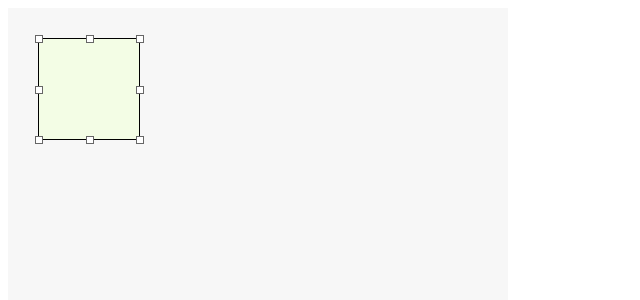
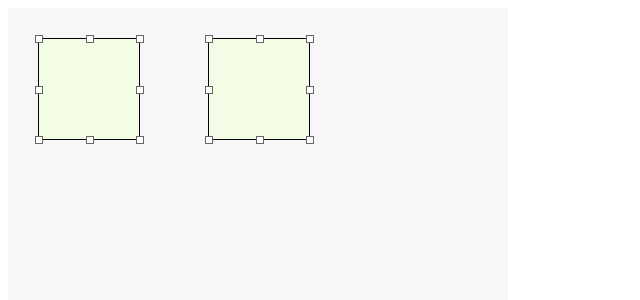
Before and after one commit to chenyunjie/simple-rc-drag, a React (Vite) app: page / in a window 1280 px wide. Shown: the top 300 px of the page, without its empty margins (0-640 px from the left). Built offline with nearby package versions, Linux system fonts and the light colour scheme.

Commit message:
修复多个drag对象同步问题

```diff
--- a/examples/App.tsx
+++ b/examples/App.tsx
@@ -14,6 +14,16 @@ function App() {
           height={100}
           x={30}
           y={30} />
+
+        <Drag
+          onChange={(v) => {
+            console.log('位置变更了:', v)
+          }}
+          container="box"
+          width={100}
+          height={100}
+          x={200}
+          y={30} />
       </div>
     </div>
   )
--- a/src/index.tsx
+++ b/src/index.tsx
@@ -61,13 +61,15 @@ export default class Drag extends React.Component<DragProps, any> {
           this.currentY = this.element.parentElement.offsetTop;
         }
       } else {
-        if (anchors.includes(e.target.id)) {
-          this.isMouseDown = true;
-          this.dragDirection = e.target.id;
+
+        if (e.target && e.target.parentElement === this.element) {
+          const { key } = e.target.dataset;
+          if (anchors.includes(key)) {
+            this.isMouseDown = true;
+            this.dragDirection = key;
+          }
         }
-
       }
-
     });
 
     window.addEventListener('mousemove', (e) => {
@@ -269,7 +271,7 @@ export default class Drag extends React.Component<DragProps, any> {
 
     const border = `solid ${anchorBorderWidth}px ${anchorBorderColor}`;
 
-    const { x = 20, y = 20, width = 100, height = 100, background = 'rgba(243,255,226,.8)', containerStyle = {} } = this.props;
+    const { background = 'rgba(243,255,226,.8)', containerStyle = {} } = this.props;
 
     const style = {
       background,
@@ -294,19 +296,19 @@ export default class Drag extends React.Component<DragProps, any> {
           }
         }>
           { /* 上部分 */ }
-          <div id="lu" style={{ border, position: 'absolute', backgroundColor: anchorColor, width: anchorSize, height: anchorSize, left: -anchorSize/2 - anchorBorderWidth, top: -anchorSize/2 - anchorBorderWidth }}></div>
-          <div id="u" style={{ border, position: 'absolute',  backgroundColor: anchorColor,width: anchorSize, height: anchorSize, left: `calc(50% - ${anchorSize/2}px)`, top: -anchorSize/2 - anchorBorderWidth }}></div>
-          <div id="ru" style={{ border, position: 'absolute', backgroundColor: anchorColor,width: anchorSize, height: anchorSize, left: `calc(100% - ${anchorSize / 2}px)`, top: -anchorSize / 2 - anchorBorderWidth }}></div>
+          <div ref="lu" data-key="lu" style={{ border, position: 'absolute', backgroundColor: anchorColor, width: anchorSize, height: anchorSize, left: -anchorSize/2 - anchorBorderWidth, top: -anchorSize/2 - anchorBorderWidth }}></div>
+          <div ref="u" style={{ border, position: 'absolute',  backgroundColor: anchorColor,width: anchorSize, height: anchorSize, left: `calc(50% - ${anchorSize/2}px)`, top: -anchorSize/2 - anchorBorderWidth }}></div>
+          <div ref="ru" style={{ border, position: 'absolute', backgroundColor: anchorColor,width: anchorSize, height: anchorSize, left: `calc(100% - ${anchorSize / 2}px)`, top: -anchorSize / 2 - anchorBorderWidth }}></div>
 
 
           {/* 下部分 */}
-          <div id="ld" style={{ border, position: 'absolute', backgroundColor: anchorColor,width: anchorSize, height: anchorSize, left: -anchorSize/2 - anchorBorderWidth, top: `calc(100% - ${anchorSize/2}px)`}}></div>
-          <div id="d" style={{ border, position: 'absolute',  backgroundColor: anchorColor,width: anchorSize, height: anchorSize, left: `calc(50% - ${anchorSize/2}px)`, top: `calc(100% - ${anchorSize/2}px)` }}></div>
-          <div id="rd" style={{ border, position: 'absolute', backgroundColor: anchorColor,width: anchorSize, height: anchorSize, left: `calc(100% - ${anchorSize / 2}px)`, top: `calc(100% - ${anchorSize / 2}px)` }}></div>
+          <div ref="ld" style={{ border, position: 'absolute', backgroundColor: anchorColor,width: anchorSize, height: anchorSize, left: -anchorSize/2 - anchorBorderWidth, top: `calc(100% - ${anchorSize/2}px)`}}></div>
+          <div ref="d" style={{ border, position: 'absolute',  backgroundColor: anchorColor,width: anchorSize, height: anchorSize, left: `calc(50% - ${anchorSize/2}px)`, top: `calc(100% - ${anchorSize/2}px)` }}></div>
+          <div ref="rd" style={{ border, position: 'absolute', backgroundColor: anchorColor,width: anchorSize, height: anchorSize, left: `calc(100% - ${anchorSize / 2}px)`, top: `calc(100% - ${anchorSize / 2}px)` }}></div>
 
           { /* 中间部分 */ }
-          <div id="l" style={{ border, position: 'absolute', backgroundColor: anchorColor,width: anchorSize, height: anchorSize, left: -anchorSize / 2 - anchorBorderWidth, top: `calc(50% - ${anchorSize / 2}px)` }}></div>
-          <div id="r" style={{ border, position: 'absolute', backgroundColor: anchorColor,width: anchorSize, height: anchorSize, left: `calc(100% - ${anchorSize / 2}px)`, top: `calc(50% - ${anchorSize / 2}px)` }}></div>
+          <div ref="l" style={{ border, position: 'absolute', backgroundColor: anchorColor,width: anchorSize, height: anchorSize, left: -anchorSize / 2 - anchorBorderWidth, top: `calc(50% - ${anchorSize / 2}px)` }}></div>
+          <div ref="r" style={{ border, position: 'absolute', backgroundColor: anchorColor,width: anchorSize, height: anchorSize, left: `calc(100% - ${anchorSize / 2}px)`, top: `calc(50% - ${anchorSize / 2}px)` }}></div>
         </div>
 
       </div>
```
